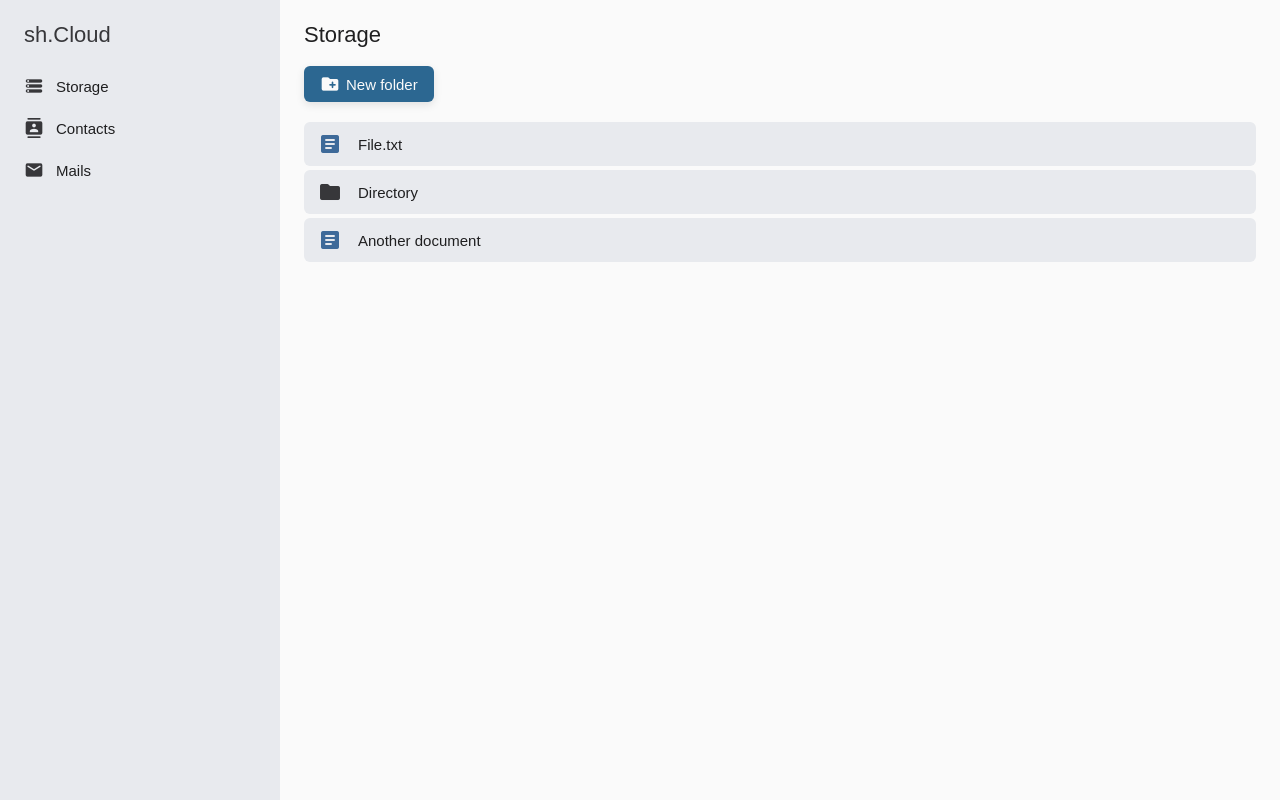
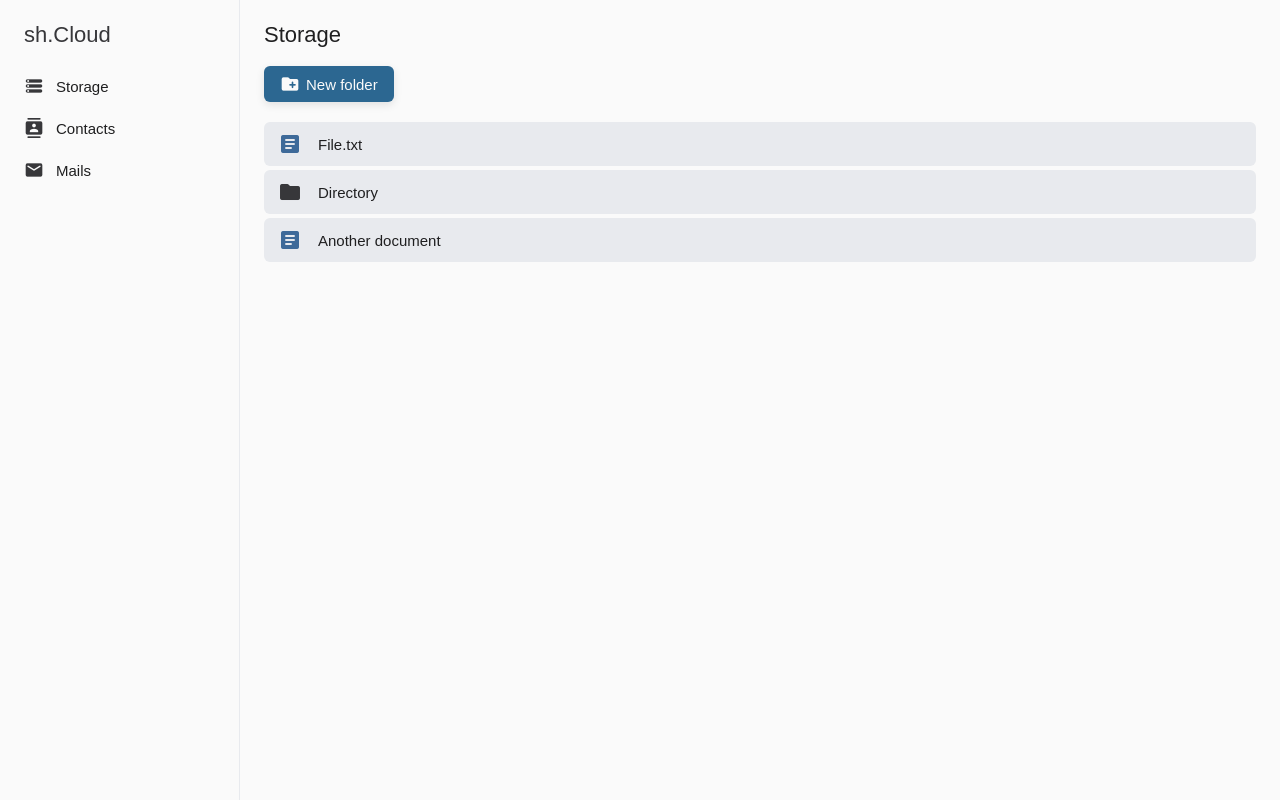
Before and after one commit to quentinguidee/cloud-sh-client, a React app: page /storage in a window 1280 px wide. Built offline with nearby package versions, Linux system fonts and the light colour scheme.

Commit message:
Remove sidebar background color
Signed-off-by: Quentin Guidée <quentin.guidee@gmail.com>

```diff
--- a/src/Assets/dimensions.sass
+++ b/src/Assets/dimensions.sass
@@ -1,5 +1,5 @@
 body
-    --nav-bar-width: 280px
+    --nav-bar-width: 240px
 
     --border-radius: 6px
     --border-radius-large: 10px
--- a/src/Components/NavBar/NavBar.module.sass
+++ b/src/Components/NavBar/NavBar.module.sass
@@ -7,5 +7,6 @@
     height: 100vh
     padding: calc(dimensions.$page-vertical-padding - 7px) calc(dimensions.$page-horizontal-padding - 12px)
     box-sizing: border-box
-    background-color: colors.$background-secondary
+    background-color: colors.$background-primary
     transition: transitions.$default
+    border-right: 1px solid colors.$background-secondary
```
